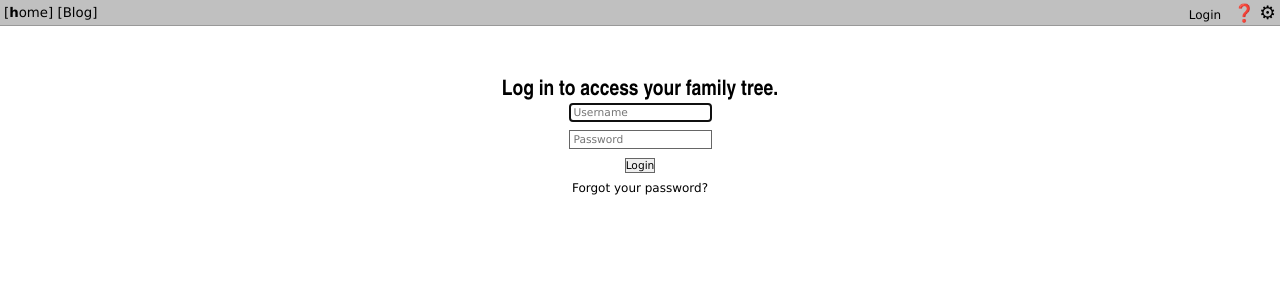
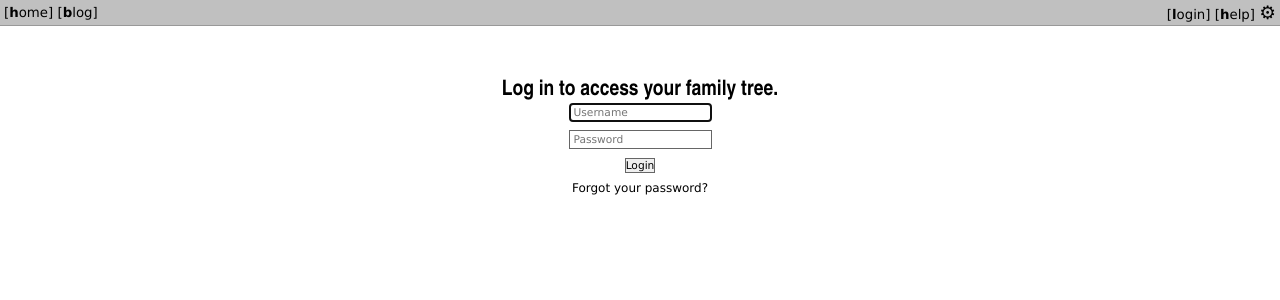
Before and after one commit to sebduk/seeourfamily, a PHP site: page /login in a window 1280 px wide. Shown: the top 300 px of the page. Run offline with PHP 8.4, Linux system fonts and the light colour scheme.

Commit message:
Style top bar links consistently with bold-initial bracket format
- Replace help question mark icon with [help] bracket link
- Replace login link with [login] bracket link (hidden when logged in)
- Replace [Blog] with translatable [blog] bracket link
- Make settings cog title attribute translatable
- Add menu_blog and menu_settings keys to all 7 language files
- Remove unused .help-icon and .menu-login-link CSS

https://claude.ai/code/session_013uned5wzaK9ApRt6D6DPxU

```diff
--- a/lang/de.php
+++ b/lang/de.php
@@ -16,6 +16,8 @@ return [
     'menu_intro'      => '<b>I</b>ntro',
     'menu_help'       => '<b>H</b>ilfe',
     'menu_login'      => '<b>L</b>ogin',
+    'menu_blog'       => '<b>B</b>log',
+    'menu_settings'   => 'Einstellungen',
     'menu_admin'      => '<b>a</b>dmin',
     'menu_update'     => '<b>&Auml;</b>ndern',
     'menu_people'     => '<b>L</b>eute',
--- a/lang/en.php
+++ b/lang/en.php
@@ -18,6 +18,8 @@ return [
     'menu_intro'      => '<b>i</b>ntro',
     'menu_help'       => '<b>h</b>elp',
     'menu_login'      => '<b>l</b>ogin',
+    'menu_blog'       => '<b>b</b>log',
+    'menu_settings'   => 'Settings',
     'menu_admin'      => '<b>a</b>dmin',
     'menu_update'     => '<b>u</b>pdate',
     'menu_people'     => '<b>p</b>eople',
--- a/lang/es.php
+++ b/lang/es.php
@@ -16,6 +16,8 @@ return [
     'menu_intro'      => '<b>i</b>ntro',
     'menu_help'       => '<b>a</b>yuda',
     'menu_login'      => '<b>c</b>onexi&oacute;n',
+    'menu_blog'       => '<b>b</b>log',
+    'menu_settings'   => 'Ajustes',
     'menu_admin'      => '<b>a</b>dmin',
     'menu_update'     => '<b>m</b>odificar las',
     'menu_people'     => '<b>p</b>ersonas',
--- a/lang/fr.php
+++ b/lang/fr.php
@@ -17,6 +17,8 @@ return [
     'menu_intro'      => '<b>i</b>ntro',
     'menu_help'       => '<b>a</b>ide',
     'menu_login'      => '<b>l</b>ogin',
+    'menu_blog'       => '<b>b</b>log',
+    'menu_settings'   => 'Param&egrave;tres',
     'menu_admin'      => '<b>a</b>dmin',
     'menu_update'     => '<b>m</b>odifier les',
     'menu_people'     => '<b>p</b>ersonnes',
--- a/lang/it.php
+++ b/lang/it.php
@@ -16,6 +16,8 @@ return [
     'menu_intro'      => '<b>i</b>ntro',
     'menu_help'       => '<b>a</b>iuto',
     'menu_login'      => '<b>l</b>ogin',
+    'menu_blog'       => '<b>b</b>log',
+    'menu_settings'   => 'Impostazioni',
     'menu_admin'      => '<b>a</b>dmin',
     'menu_update'     => '<b>a</b>ggiornare le',
     'menu_people'     => '<b>p</b>ersone',
--- a/lang/nl.php
+++ b/lang/nl.php
@@ -16,6 +16,8 @@ return [
     'menu_intro'      => '<b>i</b>ntro',
     'menu_help'       => '<b>h</b>ulp',
     'menu_login'      => '<b>l</b>ogin',
+    'menu_blog'       => '<b>b</b>log',
+    'menu_settings'   => 'Instellingen',
     'menu_admin'      => '<b>a</b>dmin',
     'menu_update'     => '<b>w</b>ijzigen',
     'menu_people'     => '<b>m</b>ensen',
--- a/lang/pt.php
+++ b/lang/pt.php
@@ -16,6 +16,8 @@ return [
     'menu_intro'      => '<b>i</b>ntro',
     'menu_help'       => '<b>a</b>juda',
     'menu_login'      => '<b>l</b>ogin',
+    'menu_blog'       => '<b>b</b>log',
+    'menu_settings'   => 'Defini&ccedil;&otilde;es',
     'menu_admin'      => '<b>a</b>dmin',
     'menu_update'     => '<b>m</b>odificar',
     'menu_people'     => '<b>p</b>essoas',
--- a/templates/layout.php
+++ b/templates/layout.php
@@ -40,8 +40,6 @@ if ($cookieSize >= 8 && $cookieSize <= 16) $bodyStyle .= 'font-size:' . $cookieS
         /* Settings dropdown */
         .settings-wrap { position: relative; display: inline-block; }
         .settings-toggle { cursor: pointer; font-size: 14pt; }
-        .help-icon { font-size: 13pt; }
-        .menu-login-link { margin-right: 8px; font-size: 9pt; }
         .settings-panel {
             display: none; position: absolute; right: 0; top: 100%;
             background: #fff; border: 1px solid #999; padding: 8px;
@@ -85,7 +83,7 @@ if ($cookieSize >= 8 && $cookieSize <= 16) $bodyStyle .= 'font-size:' . $cookieS
     <nav class="menubar">
         <div class="menu-links">
             [<a href="/home"><?= $L['menu_home'] ?></a>]
-            [<a href="/blog">Blog</a>]
+            [<a href="/blog"><?= $L['menu_blog'] ?></a>]
             <?php if ($family): ?>
                 &gt; <?= $L['menu_genealogy'] ?>
                 [<a href="/list-names?sort=name"><?= $L['menu_names'] ?></a>]
@@ -98,11 +96,11 @@ if ($cookieSize >= 8 && $cookieSize <= 16) $bodyStyle .= 'font-size:' . $cookieS
         </div>
         <div class="menu-right">
             <?php if (!$isLoggedIn): ?>
-                <a href="/login" class="menu-login-link"><?= $L['btn_login'] ?></a>
+                [<a href="/login"><?= $L['menu_login'] ?></a>]
             <?php endif; ?>
-            <a href="/help" class="help-icon" title="Help">&#x2753;</a>
+            [<a href="/help"><?= $L['menu_help'] ?></a>]
             <div class="settings-wrap">
-                <a href="#" class="settings-toggle" onclick="toggleSettings(event)" title="Settings">&#9881;</a>
+                <a href="#" class="settings-toggle" onclick="toggleSettings(event)" title="<?= h(strip_tags($L['menu_settings'])) ?>">&#9881;</a>
                 <div class="settings-panel" id="settingsPanel">
                     <div class="settings-section">
                         <div class="settings-section-title">Font</div>
```
